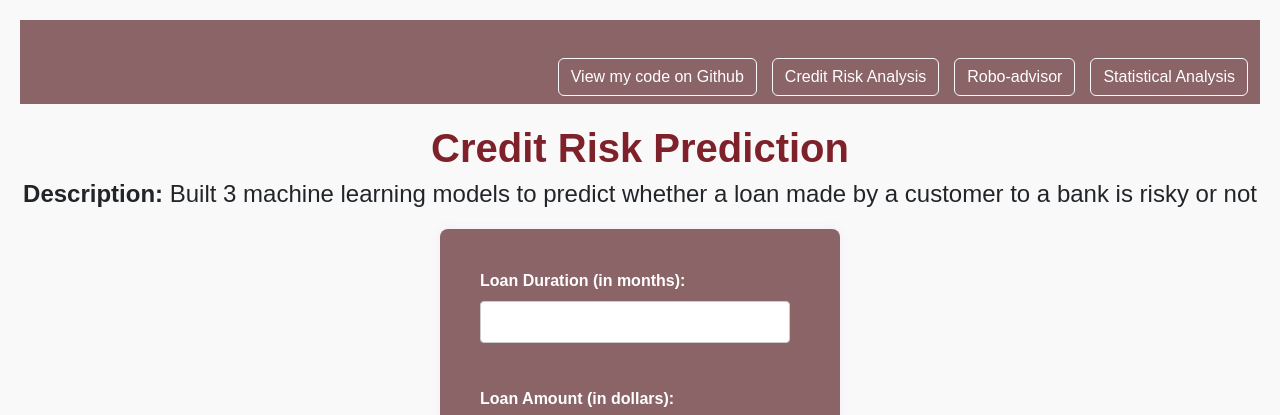
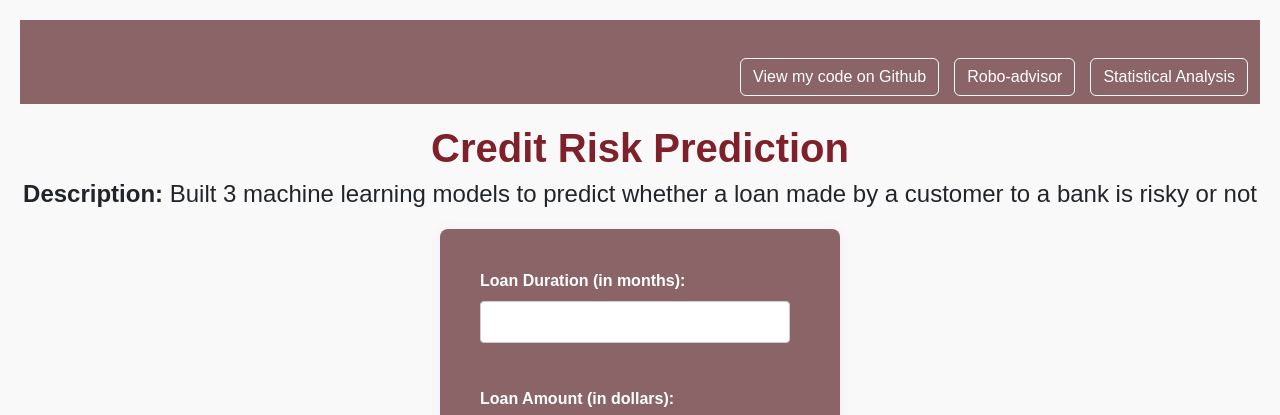
Before and after one commit to kathytran88/financial_analyzer, a Flask app: page / in a window 1280 px wide. Shown: the top 415 px of the page. Run offline with Flask 3, Linux system fonts and the light colour scheme; parts of the project's set-up code (start-up, migrations or seed data) failed here and were passed over.

Commit message:
update index

```diff
--- a/templates/index.html
+++ b/templates/index.html
@@ -131,7 +131,6 @@
             <span class="navbar-text text-light" style="visibility: hidden;">Invisible Text</span>
             <div class="d-flex">
                 <a href="https://github.com/kathytran88/financial_analyzer" class="btn btn-outline-light">View my code on Github</a>
-                <a href="{{ url_for('index') }}" class="btn btn-outline-light">Credit Risk Analysis</a>
                 <a href="{{ url_for('robo_advisor') }}" class="btn btn-outline-light">Robo-advisor</a>
                 <a href="{{ url_for('analysis') }}" class="btn btn-outline-light">Statistical Analysis</a>
             </div>
```
